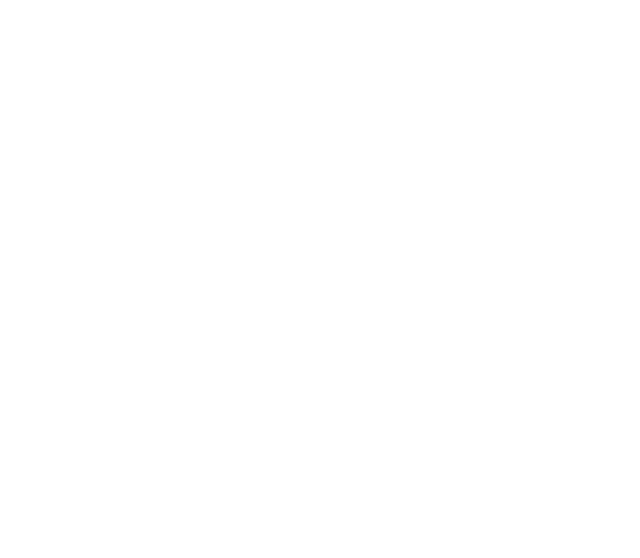
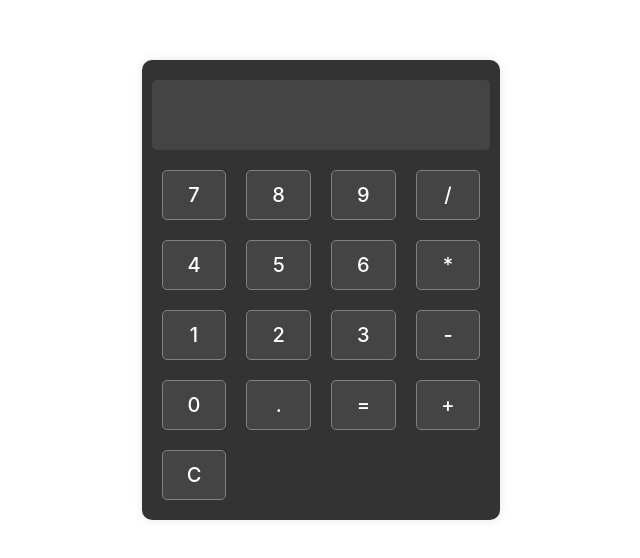
Before and after one commit to diegoivg98/Calculadora, a React (Vite) app: page / in a window 1280 px wide. Shown: the part 110-668 px from the top of the page, without its empty margins (319-959 px from the left). Built offline with nearby package versions, Linux system fonts and the light colour scheme.

Commit message:
agregar componente Calculadora a App

```diff
--- a/src/App.jsx
+++ b/src/App.jsx
@@ -1,10 +1,11 @@
 import './App.css'
+import Calculadora from './components/Calculadora'
 
 function App() {
 
   return (
     <div className="App">
-
+      <Calculadora />
     </div>
   )
 }
```
